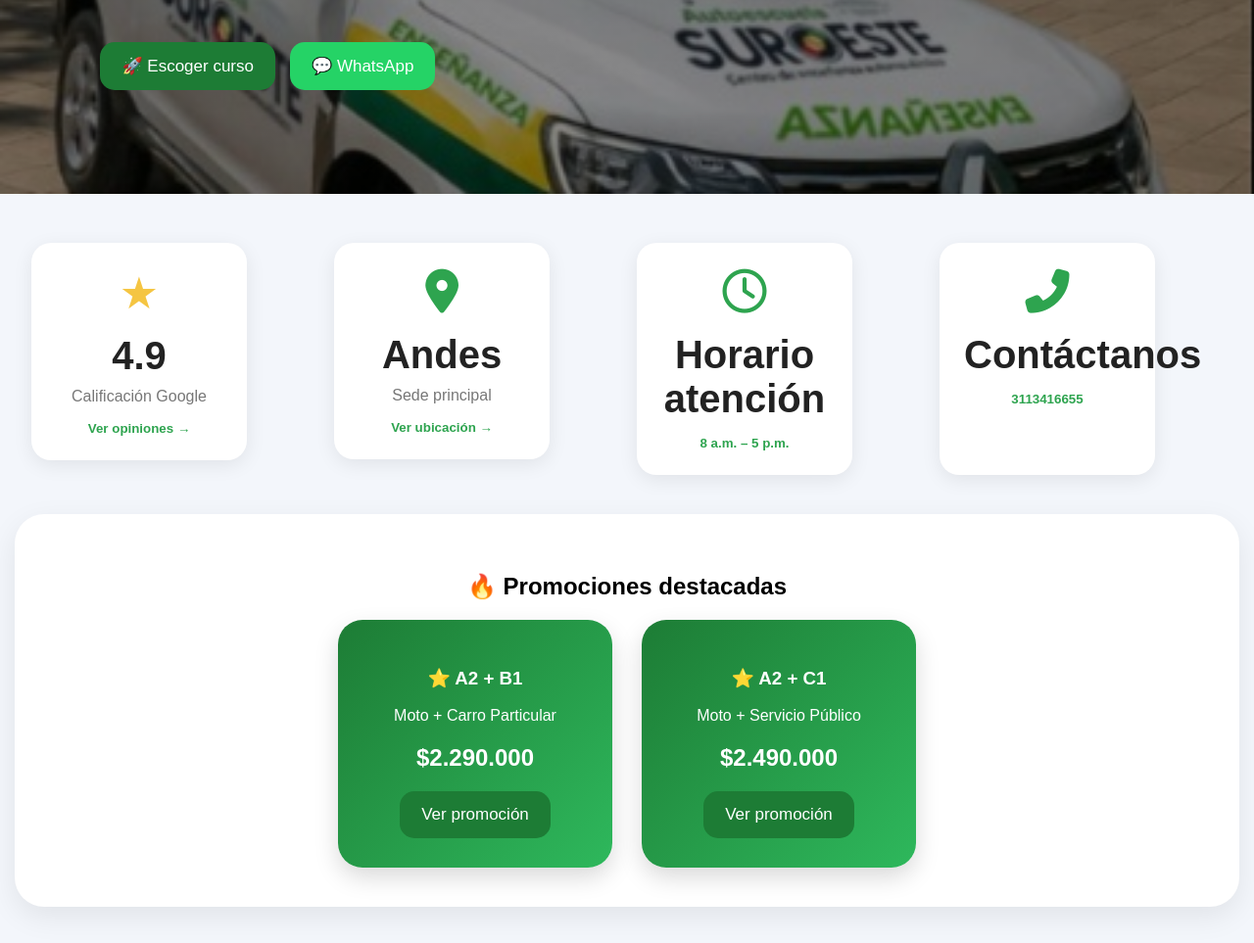
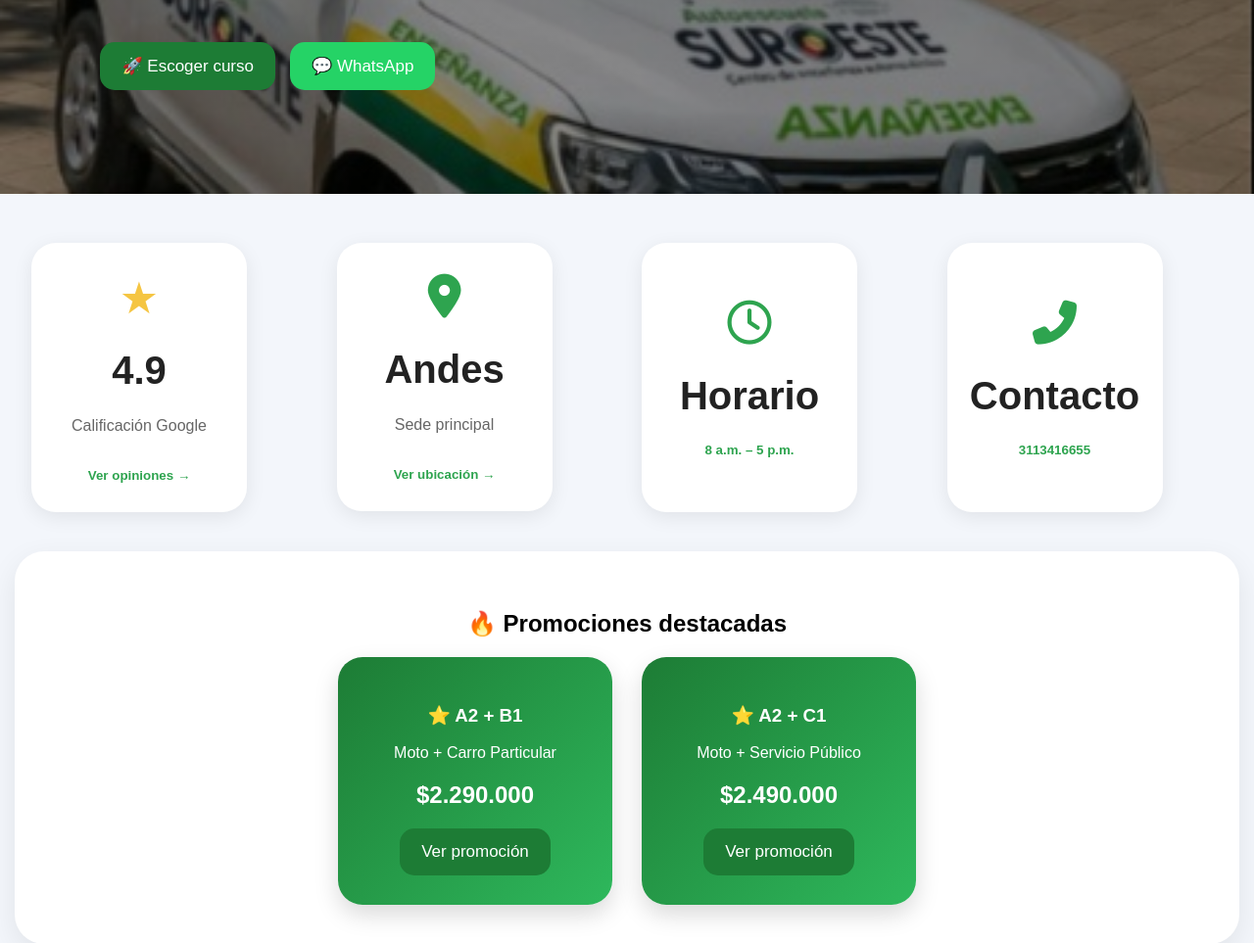
Before and after one commit to CarlosAndes/autoescuela_suroeste, a Flask app: page / in a window 1280 px wide. Shown: the part 613-1576 px from the top of the page at 98% size. Run offline with Flask 3, Linux system fonts and the light colour scheme.

Commit message:
Mejoras visuales y dashboard actualizado

```diff
--- a/static/css/estilos.css
+++ b/static/css/estilos.css
@@ -1590,11 +1590,13 @@ transform:scale(.85);
 
 .stat-card h3{
 
-    font-size:20px;
+    font-size:50px;
+
+    margin:10px 0;
 
     color:#222;
 
-    margin:10px 0;
+    white-space:nowrap;
 
 }
 
@@ -1695,8 +1697,11 @@ color:#0d6efd;
 
 .stat-card p{
 
-margin-top:10px;
-color:#777;
+margin-top:12px;
+
+color:#666;
+
+line-height:1.5;
 
 }
 .stats{
@@ -1712,39 +1717,40 @@ margin-bottom:25px;
 
 }
 
+.stats{
+
+display:grid;
+
+grid-template-columns:
+repeat(auto-fit,minmax(250px,1fr));
+
+gap:30px;
+
+margin-bottom:25px;
+
+}
+
 .stat-card{
 
 background:white;
 
-padding:25px;
-
-border-radius:20px;
+padding:30px;
+
+border-radius:25px;
 
 text-align:center;
+
+min-height:260px;
+
+display:flex;
+
+flex-direction:column;
+
+justify-content:center;
+
+align-items:center;
 
 box-shadow:
 0 5px 20px rgba(0,0,0,.08);
 
 }
-
-.stat-card h3{
-
-font-size:40px;
-
-}
-
-.stat-card h2{
-
-margin-top:10px;
-
-color:#0d6efd;
-
-}
-
-.stat-card p{
-
-margin-top:10px;
-
-color:#777;
-
-}
--- a/templates/index.html
+++ b/templates/index.html
@@ -166,7 +166,7 @@ Empieza hoy tu proceso con Autoescuela SUROESTE.
             <i class="far fa-clock"></i>
         </div>
 
-        <h3>Horario atención</h3>
+        <h3>Horario</h3>
 
         <small>8 a.m. – 5 p.m.</small>
 
@@ -178,7 +178,7 @@ Empieza hoy tu proceso con Autoescuela SUROESTE.
             <i class="fas fa-phone-alt"></i>
         </div>
 
-        <h3>Contáctanos</h3>
+       <h3>Contacto</h3>
 
         <small>3113416655</small>
 
```
